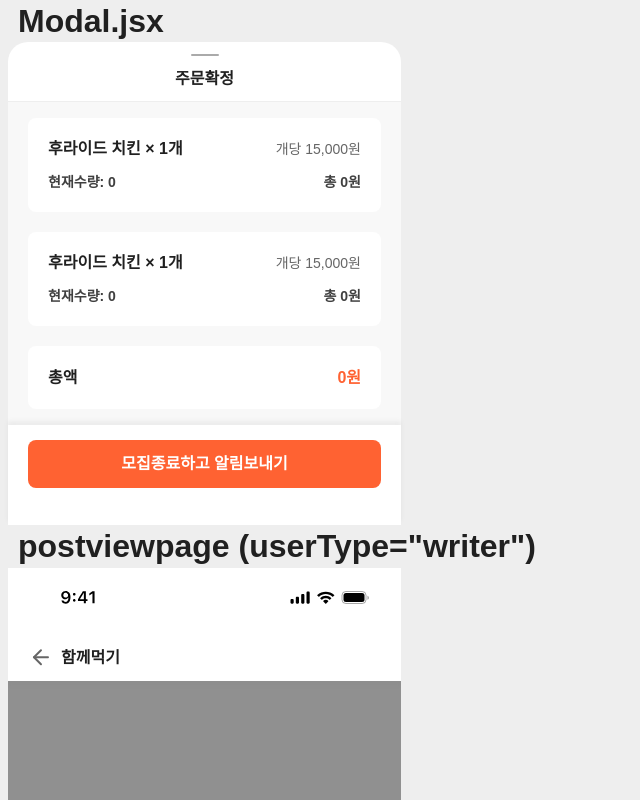
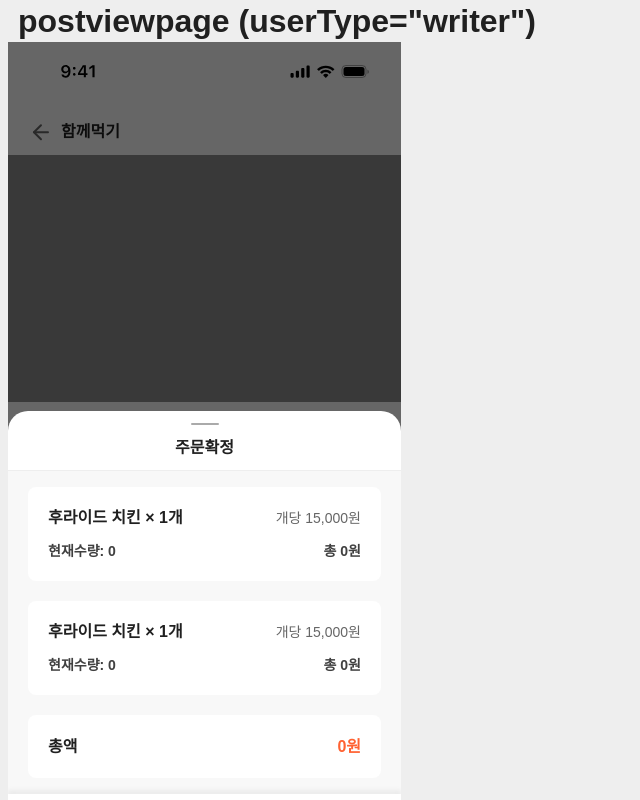
Before and after one commit to arane152/final-project, a React (Vite) app: page / in a window 1280 px wide. Shown: the top 800 px of the page, without its empty margins (0-640 px from the left). Built offline with nearby package versions, Linux system fonts and the light colour scheme; a web font is replaced by a local one.

Commit message:
YeJun-ModalBg.jsx-05262140

```diff
--- a/pages/PostViewPage.jsx
+++ b/pages/PostViewPage.jsx
@@ -2,6 +2,12 @@ import Device from "../src/layouts/Device";
 import PostImage from "../src/components/PostImage";
 import PostConatiner from "../src/modules/PostContainer";
 import PostMenuConatiner from "../src/modules/PostMenuContainer";
+
+import Modal from "../src/layouts/BottomModal";
+import ModalBg from "../src/layouts/BottomModalBg";
+
+import MenuDefault from "../src/components/MenuDefault";
+import TotalAmount from "../src/components/TotalAmount";
 
 
 function PostViewPage(props) {
@@ -9,6 +15,12 @@ function PostViewPage(props) {
     if (props.userType == "writer") {
         return (
             <Device content="함께먹기" headerType="" gnbType="btn" btnType="dubble" btnMainText="모집종료" btnSubText="신청현황">
+                <Modal background="" modalText="주문확정" btnType="default" mainText="모집종료하고 알림보내기">
+                    <MenuDefault type="info"></MenuDefault>
+                    <MenuDefault type="info"></MenuDefault>
+                    <TotalAmount title="총액"></TotalAmount>
+                </Modal>
+                <ModalBg></ModalBg>
                 <PostImage></PostImage>
                 <PostConatiner postTitle="post 제목" postContent="post 내용"></PostConatiner>
                 <PostMenuConatiner userType={props.userType}></PostMenuConatiner>
--- a/src/layouts/BottomModal.jsx
+++ b/src/layouts/BottomModal.jsx
@@ -3,9 +3,12 @@ import styled from "styled-components";
 import Gnb from "./Gnb";
 import MainBtn from "../components/MainBtn";
 
+import ModalBg from "./BottomModalBg";
+
 const Wrapper = styled.div`
     display: flex;
-    position: relative;
+    position: absolute;
+    bottom: 0;
     width: 393px;
     min-height: 356px;
     height: auto;
@@ -13,6 +16,7 @@ const Wrapper = styled.div`
     border-radius: 20px 20px 0px 0px;
     background-color: #FFFFFF;
     margin: 0;
+    z-index: 7;
 `
 
 const ModalTopWrapper = styled.div`
--- /dev/null
+++ b/src/layouts/BottomModalBg.jsx
@@ -0,0 +1,21 @@
+import styled from "styled-components";
+import Modal from "./BottomModal";
+
+const Wrapper = styled.div`
+    display: flex;
+    position: absolute;
+    top: 0;
+    left: 0;
+    z-index: 6;
+    width: 393px;
+    height: 852px;
+    background-color: rgba(0, 0, 0, 0.6);
+`
+
+function ModalBg(props) {
+    return (
+        <Wrapper>{props.children}</Wrapper>
+    )
+}
+
+export default ModalBg
--- a/src/main.jsx
+++ b/src/main.jsx
@@ -41,13 +41,6 @@ import Modal from './layouts/BottomModal.jsx'
 
 createRoot(document.getElementById('root')).render(
     <div className="display">
-      <h1>Modal.jsx</h1>
-      <Modal background="" modalText="주문확정" btnType="default" mainText="모집종료하고 알림보내기">
-        <MenuDefault type="info"></MenuDefault>
-        <MenuDefault type="info"></MenuDefault>
-        <TotalAmount title="총액"></TotalAmount>
-      </Modal>
-
       <h1>postviewpage (userType="writer")</h1>
       <PostViewPage userType="writer"></PostViewPage>
       <h1>postviewpage (userType="")</h1>
```
